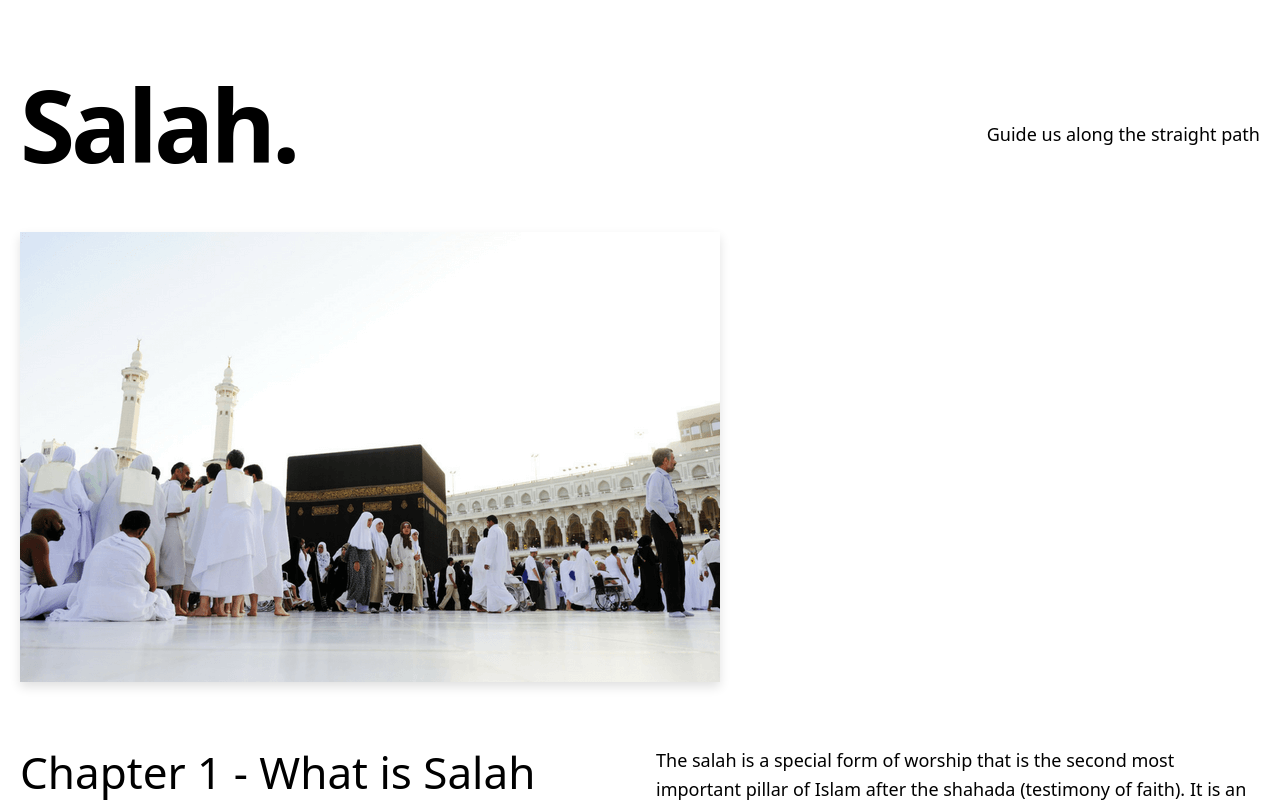
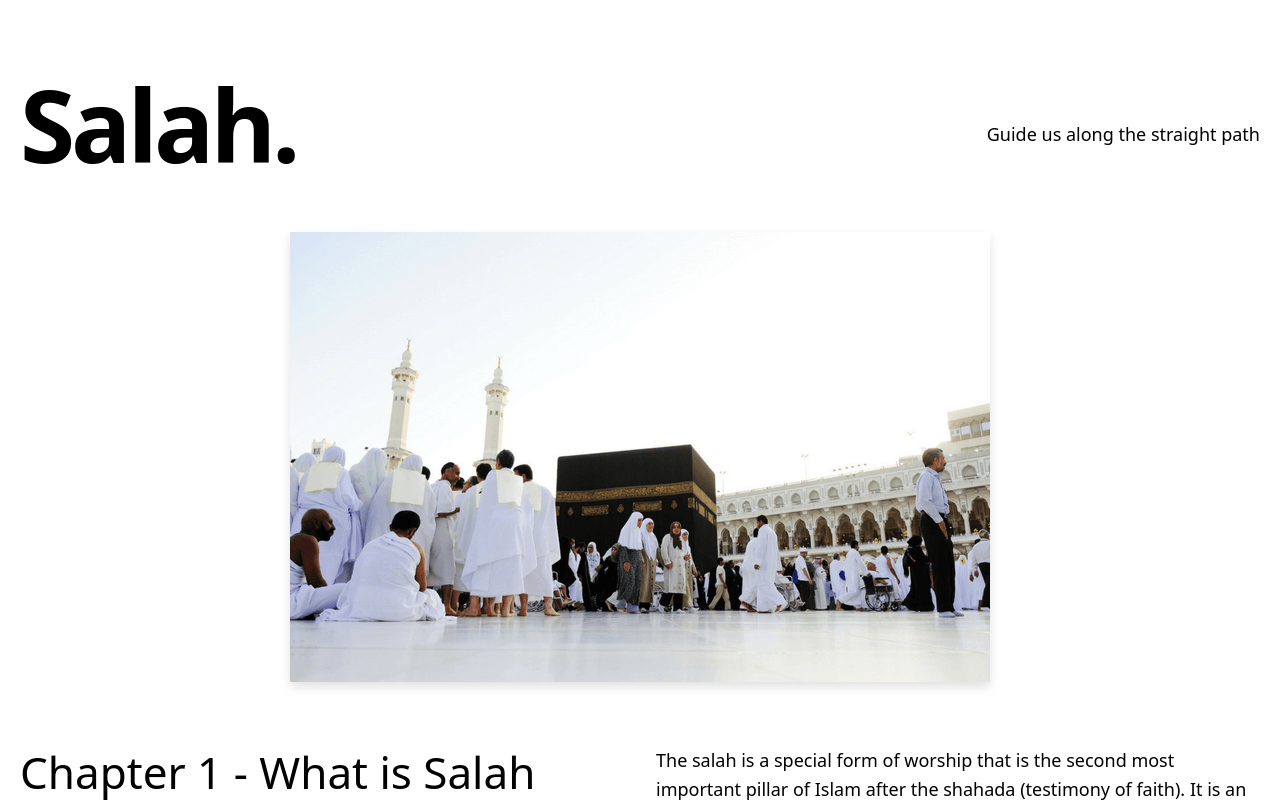
Before and after one commit to argaghulamahmad/salah, a Next.js app: page / in a window 1280 px wide. Shown: the top 802 px of the page. Built offline with nearby package versions, Linux system fonts and the light colour scheme.

Commit message:
Center image

```diff
--- a/components/cover-image.js
+++ b/components/cover-image.js
@@ -7,7 +7,7 @@ export default function CoverImage({title, src, slug}) {
         <img
             src={src}
             alt={`Cover Image for ${title}`}
-            className={cn('shadow-small', {
+            className={cn('shadow-small mx-auto', {
                 'hover:shadow-medium transition-shadow duration-200': slug,
             })}
         />
```
Also changed, not shown: 1 other file (tests, documents, lock files or other folders).
